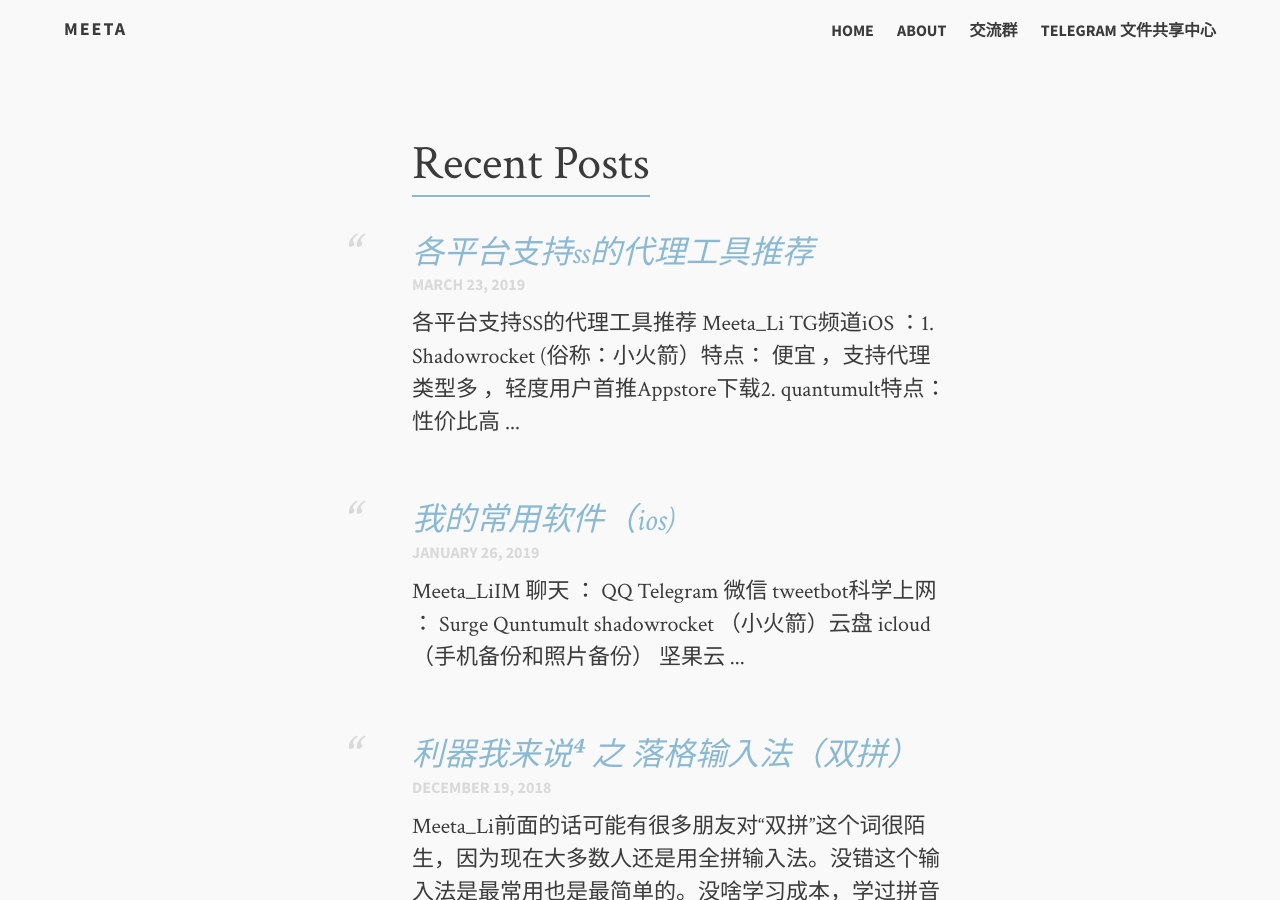
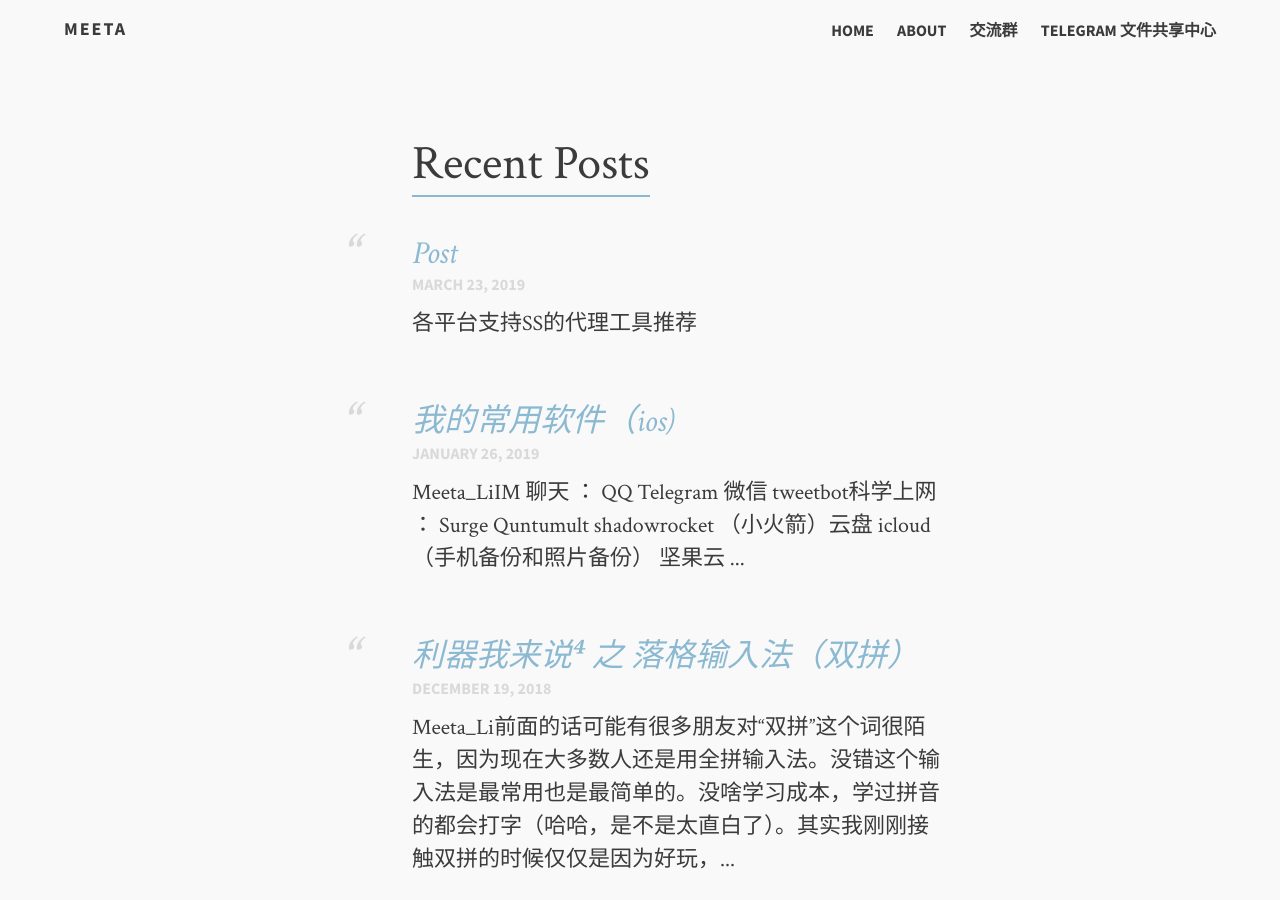
Before and after one commit to MeetaGit/MeetaGit.github.io, a Jekyll site: the page built from index.md, in a window 1280 px wide and 900 px high. Built offline with Jekyll 4.4.1, drawn with Linux system fonts in a browser that asks for light colours; part of the change alters nothing that is shown.

Commit message:
Update 2019-03-23-各平台支持SS的代理工具推荐.md

```diff
--- a/_posts/2019-03-23-各平台支持SS的代理工具推荐.md
+++ b/_posts/2019-03-23-各平台支持SS的代理工具推荐.md
@@ -1,3 +1,12 @@
+---
+layout: post
+title: Post
+description: "各平台支持SS的代理工具推荐"
+category: articles
+---
+
+
+
 ## 各平台支持SS的代理工具推荐
 
 
@@ -39,13 +48,13 @@
 
  ### *安卓* ：
 
- ### 1. Surfboard
- ##### 类似surge
+### 1. Surfboard
+##### 类似surge
 
 ####  **[Surfboard官网](https://manual.getsurfboard.com/cn/introduction)**
 
 
- ####  2.ClashA（Clash 的 Android 图形界面）
+####  2.ClashA（Clash 的 Android 图形界面）
 
 * 使用 HTTP/HTTPS and SOCKS
 * 和 Surge 相似的配置
@@ -61,18 +70,21 @@
 
 
 
- ### *windows* ：
+### *windows* ：
 
- #### Clash for Windows
+#### Clash for Windows
  ![](https://ws1.sinaimg.cn/large/0076dY5Wly1g1czbhwucnj30xc0kr3zh.jpg)
 
- ##### Clash 的 windows 图形界面
+
+
+##### Clash 的 windows 图形界面
 
 * 显示核心信息
 * 切换配置文件
 * 切换策略模式
 * 切换代理测试
 * 延迟保存日志
+
 
 #### **[点击下载CFW](https://github.com/Fndroid/clash_for_windows_pkg/releases)**
 
@@ -83,7 +95,7 @@
 ### *macOS*
 
 
- #### 1. Surge (macOS上“绝佳”代理软件）
+#### 1. Surge (macOS上“绝佳”代理软件）
 ![](https://ws1.sinaimg.cn/large/0076dY5Wly1g1czf95chvj31lw138tpq.jpg)
 
 
```
